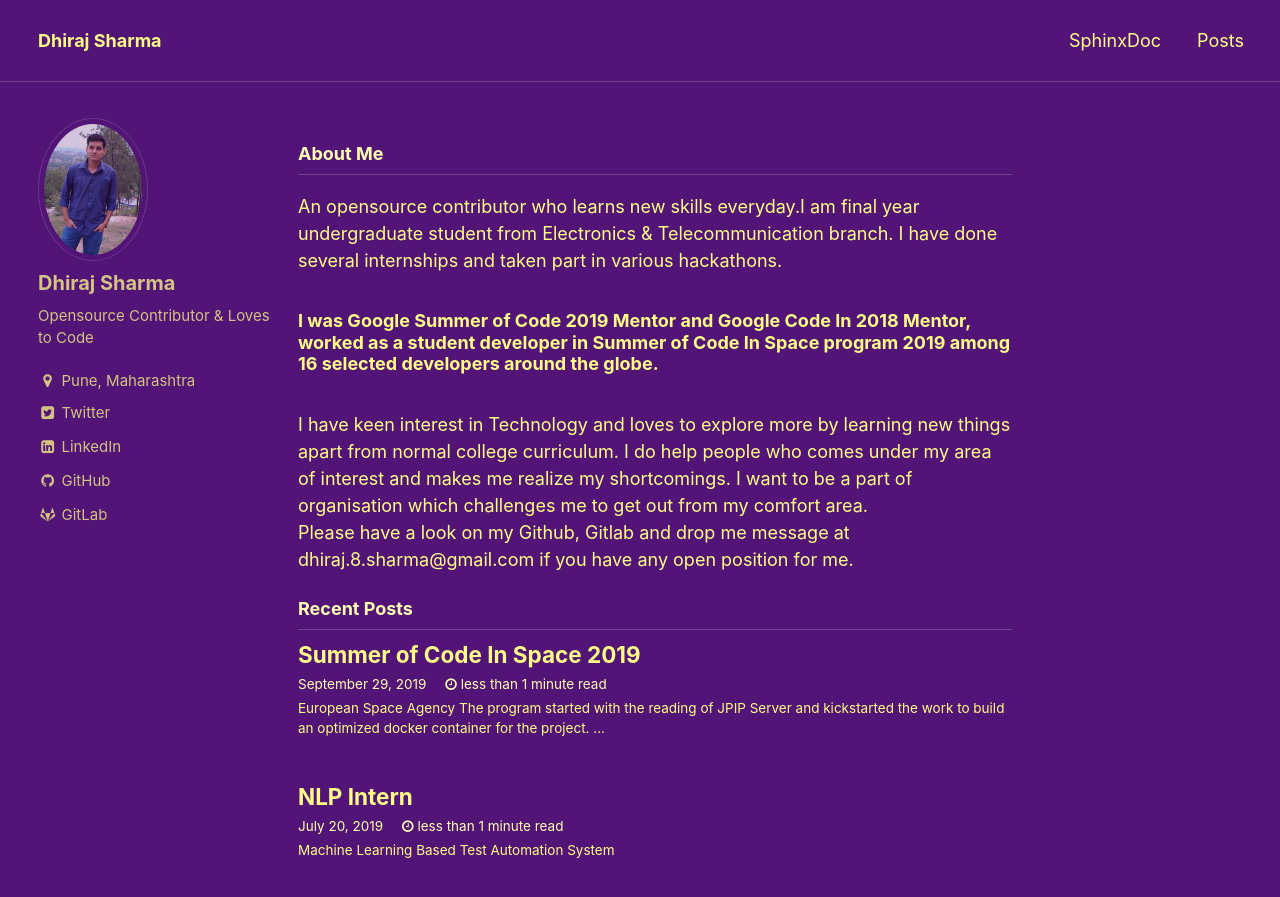
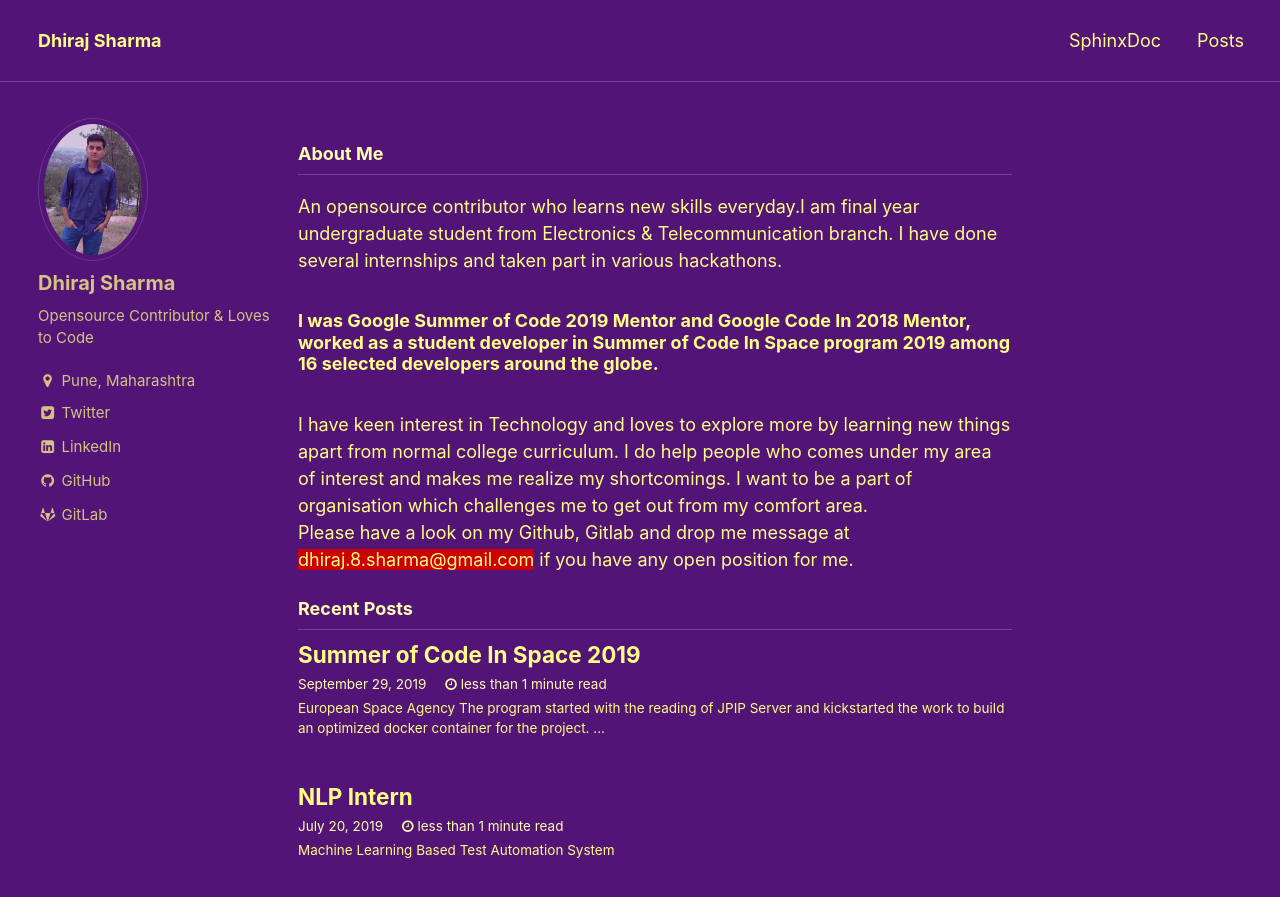
Before and after one commit to Dhiraj240/dhiraj240.github.io, a Jekyll site: the page built from index.html, in a window 1280 px wide and 900 px high. Shown: the top 897 px of the window. Built offline with Jekyll 4.4.1, drawn with Linux system fonts in a browser that asks for light colours; the list of posts is cut into pages by our own code.

Commit message:
Update home.html

```diff
--- a/_layouts/home.html
+++ b/_layouts/home.html
@@ -12,7 +12,7 @@ I do help people who comes under my area of interest and makes me realize my sho
 
 I want to be a part of organisation which challenges me to get out from my comfort area.
 <br>
-Please have a look on my Github, Gitlab and drop me message at <a href="https://mail.google.com/mail/u/1/#inbox">dhiraj.8.sharma@gmail.com</a> if you have any open position for me.
+Please have a look on my Github, Gitlab and drop me message at <a STYLE="background-color: #CC0000"	href="https://mail.google.com/mail/u/1/#inbox">dhiraj.8.sharma@gmail.com</a> if you have any open position for me.
 </p>
 
 <h3 class="archive__subtitle">{{ site.data.ui-text[site.locale].recent_posts | default: "Recent Posts" }}</h3>
```
